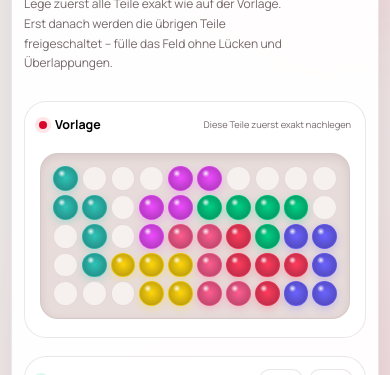
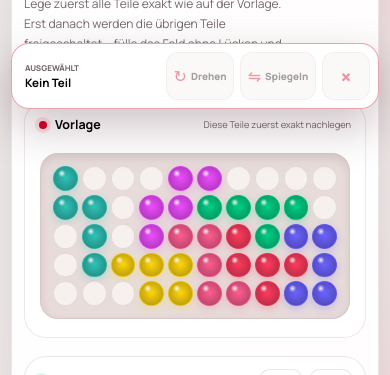
Before and after one commit to 2700noah-wq/polonese-game, a website: page index.html in a window 390 px wide. Shown: the part 725-1100 px from the top of the page. Drawn offline with Linux system fonts and the light colour scheme.

Commit message:
Repariere mobile Dreh- und Spiegelsteuerung

```diff
--- a/game.js
+++ b/game.js
@@ -581,7 +581,8 @@ function renderTray() {
   elements.mobileRotateButton.disabled = !selected;
   elements.mobileFlipButton.disabled = !selected;
   elements.mobileCancelButton.disabled = !selected;
-  elements.mobileActionBar.classList.toggle("hidden", !selected);
+  elements.mobileActionBar.classList.remove("hidden");
+  elements.mobileActionBar.classList.toggle("has-selection", Boolean(selected));
   elements.body.classList.toggle("piece-selected", Boolean(selected));
 }
 
@@ -855,6 +856,8 @@ elements.flipButton.addEventListener("click", flipSelected);
 elements.mobileRotateButton.addEventListener("click", rotateSelected);
 elements.mobileFlipButton.addEventListener("click", flipSelected);
 elements.mobileCancelButton.addEventListener("click", () => cancelSelection({ restorePickedUp: true }));
+elements.mobileActionBar.addEventListener("pointerdown", (event) => event.stopPropagation());
+elements.mobileActionBar.addEventListener("click", (event) => event.stopPropagation());
 
 elements.pieceTray.addEventListener("pointerdown", (event) => {
   const card = event.target.closest("[data-piece]");
--- a/index.html
+++ b/index.html
@@ -6,7 +6,7 @@
     <meta name="theme-color" content="#d90429" />
     <meta name="description" content="Polonese – das farbenfrohe Online-Logikspiel mit festen Levels und Endlosmodus." />
     <link rel="icon" href="./favicon.svg" type="image/svg+xml" />
-    <link rel="stylesheet" href="./styles.css?v=20260820-3" />
+    <link rel="stylesheet" href="./styles.css?v=20260820-4" />
     <title>Polonese – Puzzle das Feld voll</title>
   </head>
   <body data-theme="polish">
@@ -141,14 +141,14 @@
 
     <div class="toast" id="toast" role="status" aria-live="polite"></div>
 
-    <div class="mobile-action-bar hidden" id="mobileActionBar" aria-label="Bedienung des ausgewählten Spielsteins">
+    <div class="mobile-action-bar" id="mobileActionBar" aria-label="Bedienung des ausgewählten Spielsteins">
       <div class="mobile-selection">
         <small>Ausgewählt</small>
         <strong id="mobileSelectedPieceLabel">Kein Teil</strong>
       </div>
-      <button id="mobileRotateButton" type="button"><span>↻</span>Drehen</button>
-      <button id="mobileFlipButton" type="button"><span>⇋</span>Spiegeln</button>
-      <button class="mobile-cancel" id="mobileCancelButton" type="button" aria-label="Auswahl aufheben">×</button>
+      <button id="mobileRotateButton" type="button" disabled><span>↻</span>Drehen</button>
+      <button id="mobileFlipButton" type="button" disabled><span>⇋</span>Spiegeln</button>
+      <button class="mobile-cancel" id="mobileCancelButton" type="button" aria-label="Auswahl aufheben" disabled>×</button>
     </div>
 
     <dialog class="modal" id="winDialog">
@@ -190,6 +190,6 @@
       </ol>
     </dialog>
 
-    <script type="module" src="./game.js?v=20260820-2"></script>
+    <script type="module" src="./game.js?v=20260820-3"></script>
   </body>
 </html>
--- a/styles.css
+++ b/styles.css
@@ -1169,7 +1169,7 @@ body.dragging-piece .board-wrap {
 }
 
 @media (max-width: 640px) {
-  body.piece-selected {
+  body {
     padding-bottom: calc(88px + env(safe-area-inset-bottom));
   }
 
@@ -1292,12 +1292,12 @@ body.dragging-piece .board-wrap {
     font-size: 0.56rem;
   }
 
-  .mobile-action-bar:not(.hidden) {
+  .mobile-action-bar {
     position: fixed;
     right: 11px;
     bottom: max(10px, env(safe-area-inset-bottom));
     left: 11px;
-    z-index: 70;
+    z-index: 1000;
     display: grid;
     grid-template-columns: minmax(0, 1fr) 68px 76px 48px;
     gap: 6px;
@@ -1308,6 +1308,8 @@ body.dragging-piece .board-wrap {
     background: rgba(255, 255, 255, 0.96);
     box-shadow: 0 18px 45px rgba(50, 10, 20, 0.24);
     backdrop-filter: blur(16px);
+    isolation: isolate;
+    pointer-events: auto;
   }
 
   .mobile-selection {
@@ -1338,6 +1340,8 @@ body.dragging-piece .board-wrap {
   }
 
   .mobile-action-bar button {
+    position: relative;
+    z-index: 1;
     min-width: 0;
     min-height: 48px;
     display: flex;
@@ -1351,6 +1355,23 @@ body.dragging-piece .board-wrap {
     color: var(--ink);
     font-size: 0.62rem;
     font-weight: 800;
+    cursor: pointer;
+    pointer-events: auto;
+    touch-action: manipulation;
+    -webkit-tap-highlight-color: rgba(217, 4, 41, 0.18);
+    -webkit-user-select: none;
+    user-select: none;
+  }
+
+  .mobile-action-bar button:active:not(:disabled) {
+    border-color: var(--accent);
+    background: var(--accent-soft);
+    transform: scale(0.97);
+  }
+
+  .mobile-action-bar button:disabled {
+    opacity: 0.42;
+    cursor: not-allowed;
   }
 
   .mobile-action-bar button span {
@@ -1363,7 +1384,7 @@ body.dragging-piece .board-wrap {
     font-size: 1.35rem;
   }
 
-  body.piece-selected .toast {
+  .toast {
     bottom: calc(88px + env(safe-area-inset-bottom));
   }
 
```
